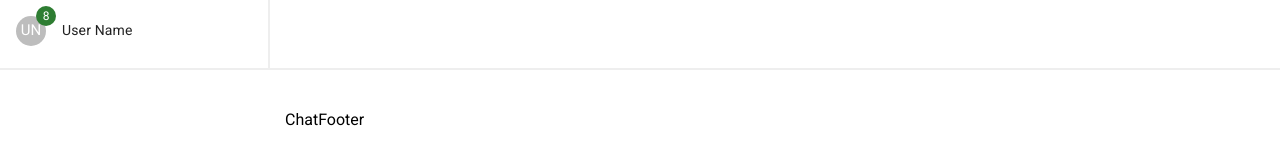
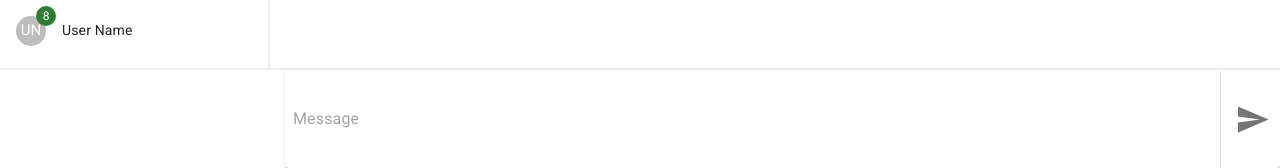
Before and after one commit to jhasuev/react-chat, a React (Create React App) app: page /chats in a window 1280 px wide. Shown: the part 632-800 px from the top of the page. Built offline with nearby package versions, Linux system fonts and the light colour scheme.

Commit message:
add icons + add footer layout (message enter form)

```diff
--- a/package.json
+++ b/package.json
@@ -5,6 +5,7 @@
   "dependencies": {
     "@emotion/react": "^11.9.3",
     "@emotion/styled": "^11.9.3",
+    "@mui/icons-material": "^5.8.4",
     "@mui/material": "^5.9.0",
     "@testing-library/jest-dom": "^5.16.4",
     "@testing-library/react": "^13.3.0",
--- a/src/components/chat-footer.jsx
+++ b/src/components/chat-footer.jsx
@@ -1,7 +1,29 @@
+import Paper from '@mui/material/Paper'
+import InputBase from '@mui/material/InputBase'
+import Divider from '@mui/material/Divider'
+import IconButton from '@mui/material/IconButton'
+import Send from '@mui/icons-material/Send'
+
 export default function ChatFooter() {
   return (
-    <div>
-      ChatFooter
-    </div>
+    <Paper
+      component="form"
+      sx={{
+        display: 'flex',
+        alignItems: 'center',
+        height: '100%',
+      }}
+    >
+      <InputBase
+        multiline
+        maxRows={3}
+        sx={{ ml: 1, flex: 1 }}
+        placeholder="Message"
+      />
+      <Divider sx={{  m: 0.5 }} orientation="vertical" />
+      <IconButton type="submit" sx={{ p: '10px' }}>
+        <Send fontSize="large" />
+      </IconButton>
+    </Paper>
   )
 }
```
Also changed, not shown: 1 other file (tests, documents, lock files or other folders).
